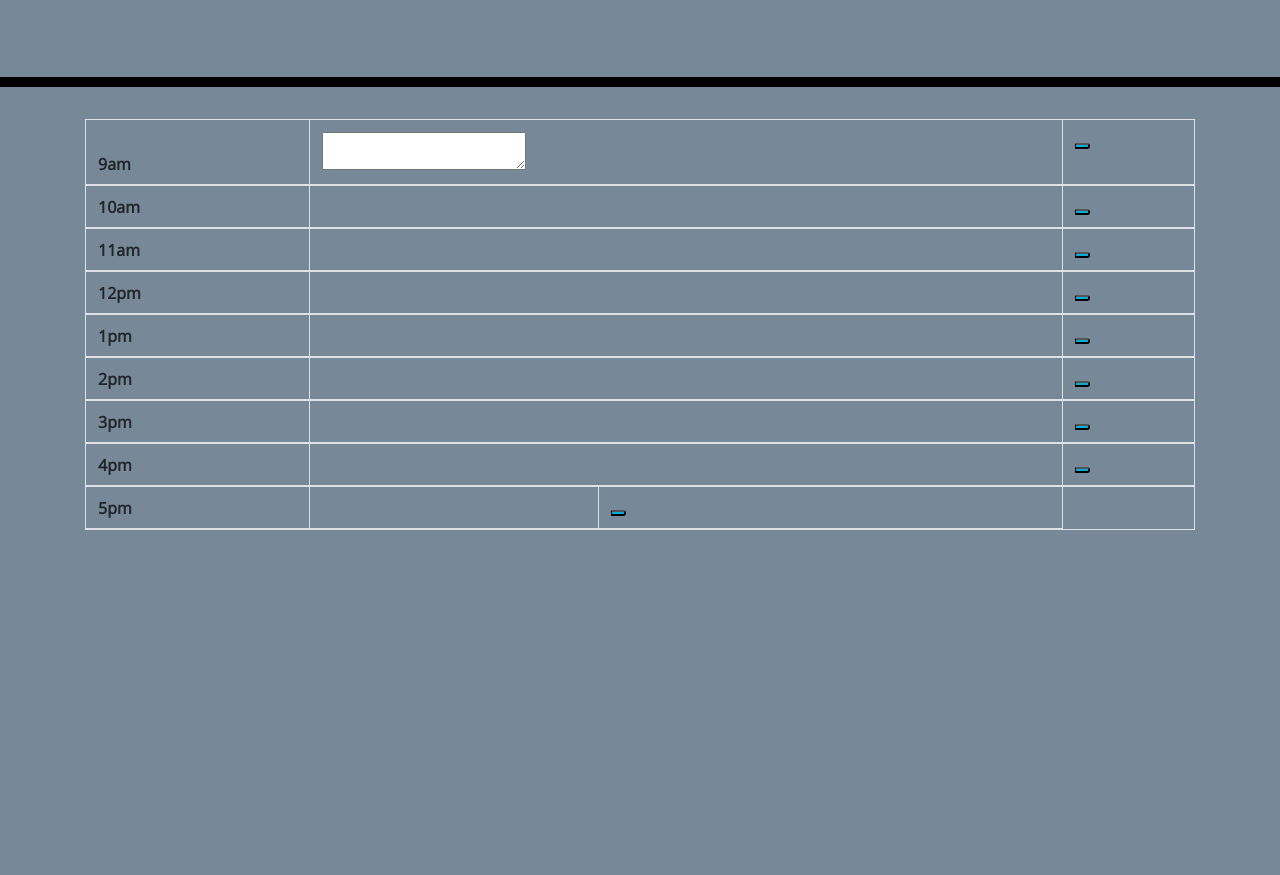
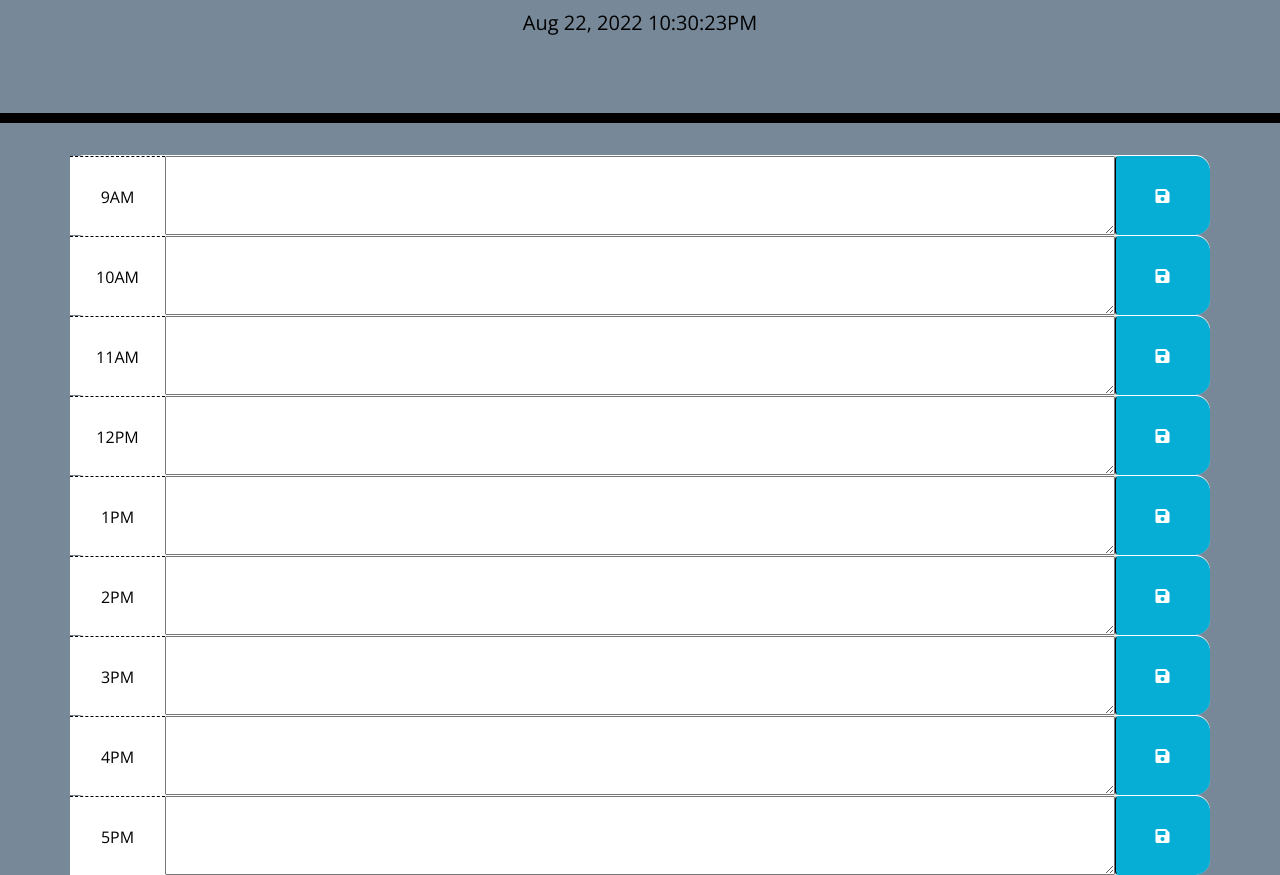
Before and after one commit to jmizis/calendar-application, a plain HTML site: page index.html in a window 1280 px wide. Shown: the part 181-1056 px from the top of the page. Before the commit the page ends 800 px from the top, so only its background shows below. Drawn offline with nearby package versions, Linux system fonts and the light colour scheme.

Commit message:
Updating JS

```diff
--- a/assets/js/script.js
+++ b/assets/js/script.js
@@ -1,28 +1,43 @@
 var textInput = document.querySelector (".textInput");
-var saveButton = document.querySelector("#save");
+
 var timeDisplayEl = document.querySelector("#currentDay")
 
 
-function saveInformation() {
-    var newData = formContent.value;
-    var data = localStorage.getItem("textInput" + index, newData)
-}
+//
+// }
+$(".saveBtn").on("click",function(){
+  var textValue = $(this).siblings(".description").val()
+  var divId = $(this).parent().attr("id")
+  window.localStorage.setItem(divId,textValue)
+})
+$("#9 .description").val(localStorage.getItem("9"))
+
+function timeUpdater () {
+  var currentTime = moment().hours()
 
 
-var textArea = $("<textarea>");
-textArea.text("");
-textArea.appendTo(textInput)
-
-saveButton.addEventListener("click", function(){
-    saveInformation
-    console.log("save")
-})
-
-function displayTime() {
-    var rightNow = moment().format('MMM DD, YYYY  hh:mm:ss');
-    timeDisplayEl.text(rightNow +"PM");
+  $(".time-block").each(function(){
+  var divTime = $(this).attr("id")
+  if (divTime<currentTime){
+    $(this).addClass("past")
+  }
+  else if (divTime==currentTime){
+    $(this).addClass("present")
+  }
+  else if (divTime>currentTime){
+    $(this).addClass("future")
   }
 
+  })
+
+
+}
+timeUpdater()
+function displayTime() {
+    var rightNow = moment().format("MMM DD, YYYY  hh:mm:ss");
+    timeDisplayEl.textContent = rightNow +"PM";
+  }
+  displayTime()
 
 
 // var studentGrade = {
--- a/index.html
+++ b/index.html
@@ -12,7 +12,7 @@
   <link href="https://fonts.googleapis.com/css?family=Open+Sans&display=swap" rel="stylesheet" />
 
 
-  <link rel="stylesheet" href="style.css" />
+  <link rel="stylesheet" href="./style.css" />
   <title>Work Day Scheduler</title>
 </head>
 
@@ -24,65 +24,78 @@
   </header>
   <div class="container">
     <!-- Timeblocks go here -->
-    <table class="table table-bordered">
-      <thead>
-        <tr>
-
-          <th claas="3" scope="row">9am</th>
-          <td claas="textArea"   class="textInput" colspan="100"></td>
-          <td><button class="saveBtn" id="save"></button></td>
-        </tr>
-        <tr>
-          <th scope="row">10am</th>
-          <td class="textInput" colspan="100"></td>
-          <td ><button  class="saveBtn" id="save"></button></td>
-        <tr>
-          <th scope="row">11am</th>
-          <td class="textInput" colspan="100"></td>
-          <td><button class="saveBtn" id="save"></button></td>
-        </tr>
-        <tr>
-          <th scope="row">12pm</th>
-          <td class="textInput" colspan="100"></td>
-          <td><button class="saveBtn" id="save"></button></td>
-        </tr>
-        <tr>
-          <th scope="row">1pm</th>
-          <td class="textInput" colspan="100"></td>
-          <td><button class="saveBtn" id="save"></button></td>
-        </tr>
-        <tr>
-          <th scope="row">2pm</th>
-          <td class="textInput" colspan="100"></td>
-          <td><button class="saveBtn" id="save"></button></td>
-        </tr>
-        <tr>
-          <th scope="row">3pm</th>
-          <td class="textInput" colspan="100"></td>
-          <td><button  class="saveBtn"id="save"></button></td>
-        </tr>
-        <tr>
-          <th scope="row">4pm</th>
-          <td class="textInput" colspan="100"></td>
-          <td><button  class="saveBtn"id="save"></button></td>
-        </tr>
-        <tr>
-          <th scope="row">5pm</th>
-          <td class="textInput" colspan="30"></td>
-          <td><button  class="saveBtn"id="save"></button></td>
-        </tr>
-
-
-
-      </thead>
-
-
-
-
-
-
-
-    </table>
+    <div id="9" class="row time-block">
+      <div class="col-md-1 hour">
+        9AM
+      </div>
+      <textarea class="col-md-10 description">
+      </textarea>
+      <button class="btn saveBtn col-md-1"><i class="fas fa-save"></i></button>
+    </div>
+    <div id="10" class="row time-block">
+      <div class="col-md-1 hour">
+        10AM
+      </div>
+      <textarea class="col-md-10 description">
+        </textarea>
+      <button class="btn saveBtn col-md-1"><i class="fas fa-save"></i></button>
+    </div>
+    <div id="11" class="row time-block">
+      <div class="col-md-1 hour">
+        11AM
+      </div>
+      <textarea class="col-md-10 description">
+          </textarea>
+      <button class="btn saveBtn col-md-1"><i class="fas fa-save"></i></button>
+    </div>
+    <div id="12" class="row time-block">
+      <div class="col-md-1 hour">
+        12PM
+      </div>
+      <textarea class="col-md-10 description">
+            </textarea>
+      <button class="btn saveBtn col-md-1"><i class="fas fa-save"></i></button>
+    </div>
+    <div id="13" class="row time-block">
+      <div class="col-md-1 hour">
+        1PM
+      </div>
+      <textarea class="col-md-10 description">
+              </textarea>
+      <button class="btn saveBtn col-md-1"><i class="fas fa-save"></i></button>
+    </div>
+    <div id="14" class="row time-block">
+      <div class="col-md-1 hour">
+        2PM
+      </div>
+      <textarea class="col-md-10 description">
+                </textarea>
+      <button class="btn saveBtn col-md-1"><i class="fas fa-save"></i></button>
+    </div>
+    <div id="15" class="row time-block">
+      <div class="col-md-1 hour">
+        3PM
+      </div>
+      <textarea class="col-md-10 description">
+                  </textarea>
+      <button class="btn saveBtn col-md-1"><i class="fas fa-save"></i></button>
+    </div>
+    <div id="16" class="row time-block">
+      <div class="col-md-1 hour">
+        4PM
+      </div>
+      <textarea class="col-md-10 description">
+                    </textarea>
+      <button class="btn saveBtn col-md-1"><i class="fas fa-save"></i></button>
+    </div>
+    <div id="17" class="row time-block">
+      <div class="col-md-1 hour">
+        5PM
+      </div>
+      <textarea class="col-md-10 description">
+                      </textarea>
+      <button class="btn saveBtn col-md-1"><i class="fas fa-save"></i></button>
+    </div>
 
   </div>
 
```
Also changed, not shown: 1 other file.
